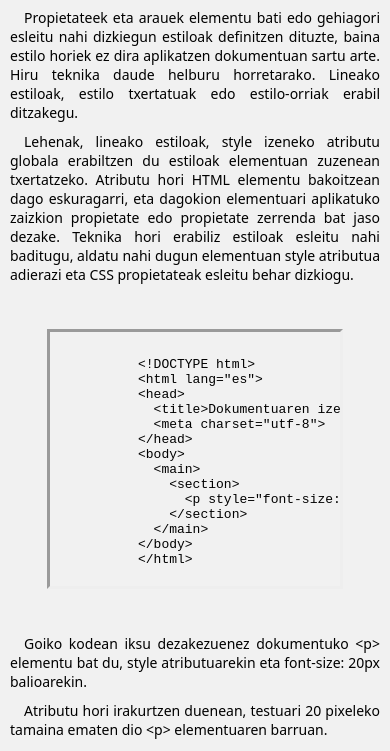
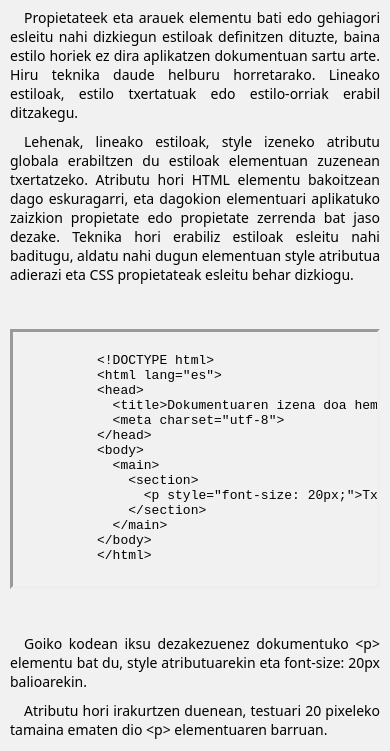
Before and after one commit to Praisko2783/web-gune-gintza, a plain HTML site: page ikasgaiak/CSS/estiloak-adierazpena.html in a window 390 px wide. Shown: the part 93-844 px from the top of the page. Drawn offline with Linux system fonts and the light colour scheme.

Commit message:
estilo-orokorrean aldaketa txiki bat
-pre- elementua tabletan eta smartphonean ehuneko ehun ikusiko da.

```diff
--- a/css/estilo-orokorra.css
+++ b/css/estilo-orokorra.css
@@ -154,6 +154,18 @@ pre{
   overflow-x: scroll;
   overflow-y: scroll;
   height: 20em;
+}
+@media (max-width: 1200px) {
+  pre{
+    width:90%;
+    padding:6px;
+  }
+}
+@media (max-width: 650px) {
+  pre{
+    width:100%;
+    padding:6px;
+  }
 }
 
 /*Azaleko Eduki nagusia, aurkezpena ''index.html'' ......BUKA   */
```
